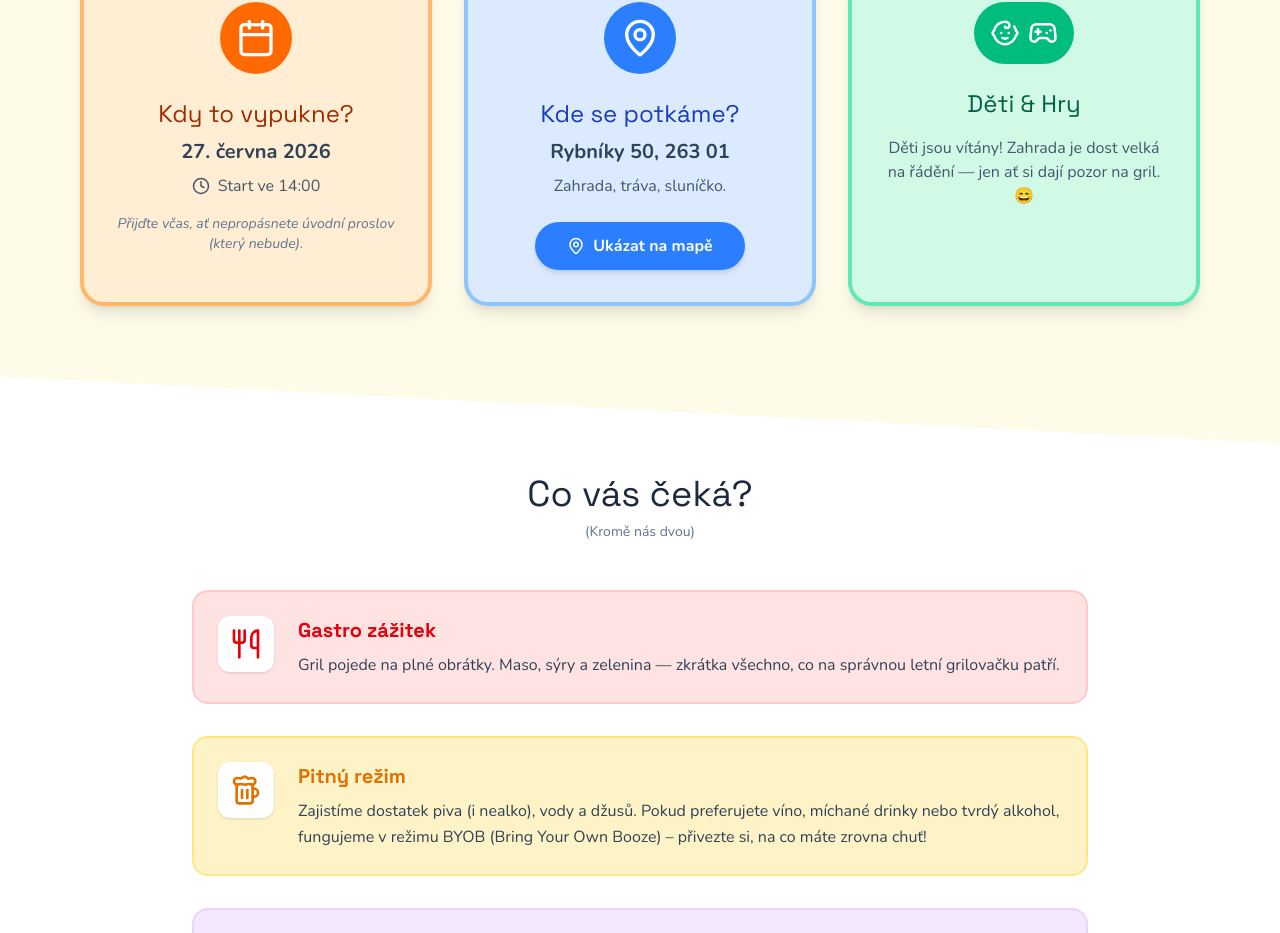
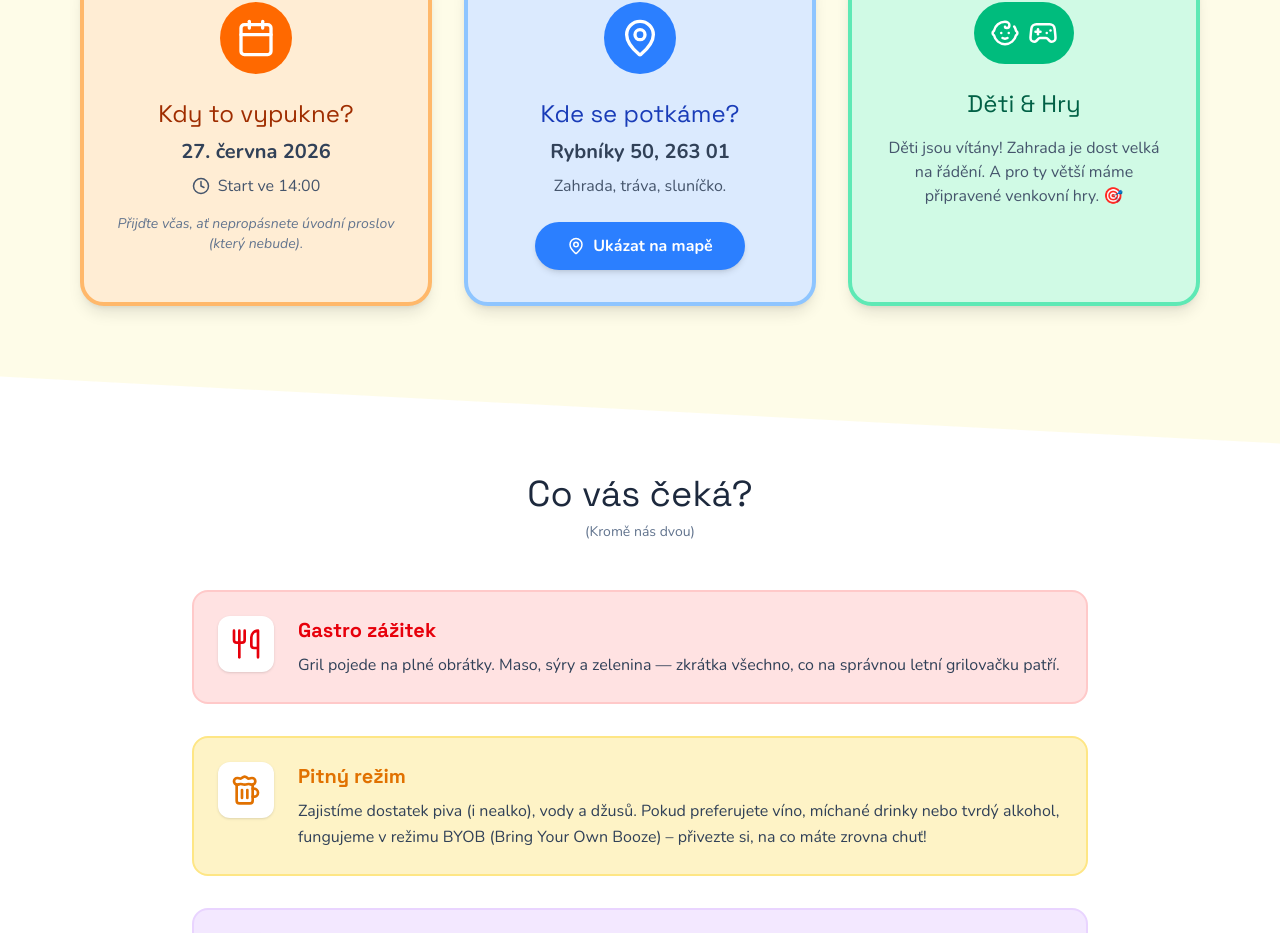
Before and after one commit to David-Nekolny/Birthday30, a React (Vite) app: page / in a window 1280 px wide. Shown: the part 1578-2511 px from the top of the page. Built offline with nearby package versions, Linux system fonts and the light colour scheme.

Commit message:
fix: update kids & games section description

```diff
--- a/src/App.tsx
+++ b/src/App.tsx
@@ -203,7 +203,7 @@ function LogisticsSection() {
             <Gamepad2 size={30} />
           </div>
           <h3 className="font-display text-2xl text-emerald-800 mb-2">Děti & Hry</h3>
-          <p className="mt-2 text-slate-600">Děti jsou vítány! Zahrada je dost velká na řádění — jen ať si dají pozor na gril. 😄</p>
+          <p className="mt-2 text-slate-600">Děti jsou vítány! Zahrada je dost velká na řádění. A pro ty větší máme připravené venkovní hry. 🎯</p>
 
         </motion.div>
       </div>
```
